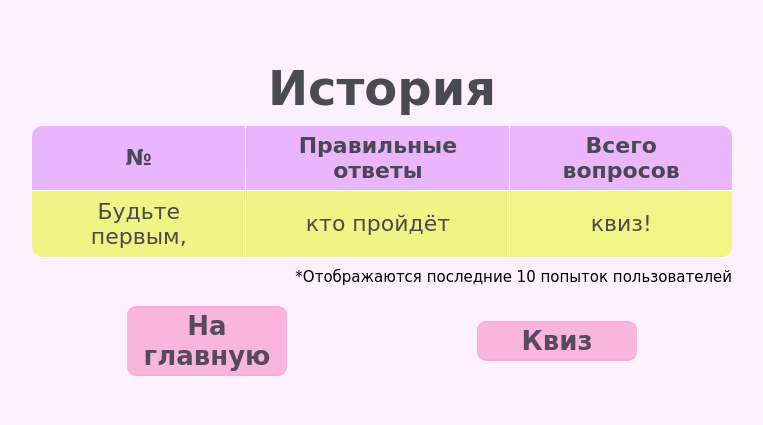
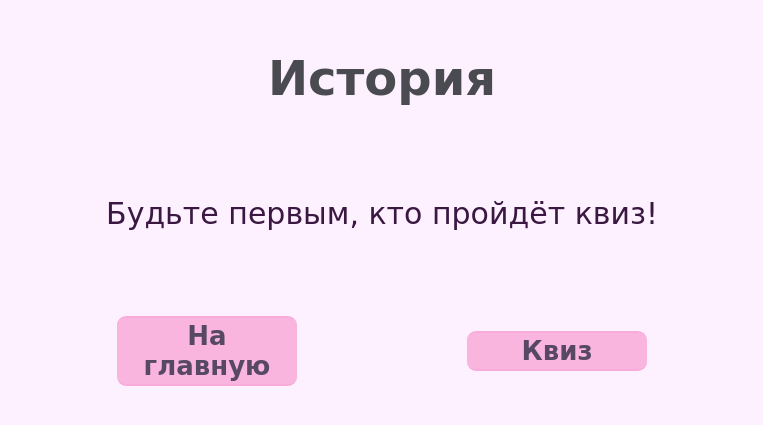
Before and after one commit to Maria-Shch/QuizApp, a React (Create React App) app in the folder my-app/: page /history in a window 1280 px wide. Shown: the part 165-590 px from the top of the page, without its empty margins (258-1021 px from the left). Built offline with nearby package versions, Linux system fonts and the light colour scheme.

Commit message:
Changed styles of buttons and displaying History Page.

```diff
--- a/my-app/src/Components/pages/HistoryPage/HistoryPage/HistoryPage.jsx
+++ b/my-app/src/Components/pages/HistoryPage/HistoryPage/HistoryPage.jsx
@@ -11,9 +11,6 @@ function HistoryPage() {
                 История
             </p>
             <TableWithResults />
-            <p className={classNames(cl.subtitle)}>
-                *Отображаются последние 10 попыток пользователей
-            </p>
             <div className={clIndex.div_buttons}>
                 <Button className='ButtonQuestionPage' id='index' value='На главную' path='/index' />
                 <Button className='ButtonQuestionPage' id='quiz' value='Квиз' path='quiz/1' />
--- a/my-app/src/Components/pages/HistoryPage/HistoryPage/HistoryPage.module.css
+++ b/my-app/src/Components/pages/HistoryPage/HistoryPage/HistoryPage.module.css
@@ -1,14 +1,7 @@
 .header{
 	font-size: 48px;
-	margin-bottom: 10px;
+	margin-bottom: 20px;
 }
 .content{
-	align-items: unset;
 	width: 700px;
 }
-.subtitle{
-	text-align: right;
-	font-size: 15px;
-	margin-top: 0px;
-	margin-bottom: 20px;
-}
--- a/my-app/src/Components/pages/HistoryPage/TableWithResults/TableWithResults.jsx
+++ b/my-app/src/Components/pages/HistoryPage/TableWithResults/TableWithResults.jsx
@@ -6,18 +6,35 @@ import { getHistoryFromLocalStorage, getQuizById, parsingQuizToQuestions } from
 function TableWithResults() {
     const games = getHistoryFromLocalStorage();
 
-    let getHistoryContent = () => {
     let content = [];
-        if (games.length == 0) {
+
+    function getHistoryContent() {
+        if (games.length == 0) content.push(<p className={cl.info}> Будьте первым, кто пройдёт квиз! </p>);
+
+        else {
             content.push(
+                <table>
+                    <thead>
                         <tr>
-                    <td>Будьте первым,</td>
-                    <td>кто пройдёт</td>
-                    <td>квиз!</td>
+                            <th>№</th>
+                            <th>Правильные ответы</th>
+                            <th>Всего вопросов</th>
                         </tr>
+                        {getResults()}
+                    </thead>
+                </table>
             );
+
+            if(games.length >10){
+                content.push(<p className={cl.subtitle}> *Отображаются последние 10 попыток пользователей </p>);
             }
-        else {
+        }
+        return content;
+    }
+
+
+    function getResults() {
+        let content = [];
         for (let i = 0, number = 1; i < games.length; i++) {
             content.push(
                 <tr key={i}>
@@ -27,26 +44,18 @@ function TableWithResults() {
                 </tr>
             );
         }
-        }
+
         //Урезаю количество записей в таблице до 10 для сохранения её приемлимого размера
         while (content.length > 10) content.shift();
+
         return content;
-    };
+    }
 
     return (
         <div className={classNames(clIndex.content, cl.content)}>
-            <table>
-                <thead>
-                    <tr>
-                        <th>№</th>
-                        <th>Правильные ответы</th>
-                        <th>Всего вопросов</th>
-                    </tr>
             {getHistoryContent()}
-                </thead>
-            </table>
         </div>
     );
+
 }
-
 export default TableWithResults;
--- a/my-app/src/Components/pages/HistoryPage/TableWithResults/TableWithResults.module.css
+++ b/my-app/src/Components/pages/HistoryPage/TableWithResults/TableWithResults.module.css
@@ -1,6 +1,7 @@
 .content{
+	align-items: unset;
 	width: 100%;
-    margin-bottom: 10px;
+    margin-bottom: 15px;
 }
 
 table {
@@ -33,7 +34,7 @@ th:last-child {
 }
 
 td {
-    padding: 8px 20px;
+    padding: 6px 20px;
     background: #ebf749ab;
 }
 
@@ -48,3 +49,16 @@ tr:last-child td:last-child {
 tr td:last-child {
     border-right: none;
 }
+
+.info{
+    text-align: center;
+    font-size: 30px;
+    margin-top: 70px;
+    margin-bottom: 70px;
+    color: rgb(58, 24, 66);
+}
+.subtitle{
+	text-align: right;
+	font-size: 15px;
+	margin-top: 7px;
+}
--- a/my-app/src/Components/shared/buttons/Button/ButtonMainPage.module.css
+++ b/my-app/src/Components/shared/buttons/Button/ButtonMainPage.module.css
@@ -1,4 +1,4 @@
 .button{
-	font-size: 26px;
+	font-size: 28px;
     width: 140px;
 }
--- a/my-app/src/Components/shared/buttons/Button/ButtonQuestionPage.module.css
+++ b/my-app/src/Components/shared/buttons/Button/ButtonQuestionPage.module.css
@@ -1,4 +1,4 @@
 .button{
 	font-size: 26px;
-    width: 160px;
+    width: 180px;
 }
```
Lines whose indentation alone changed are shown as unchanged.
